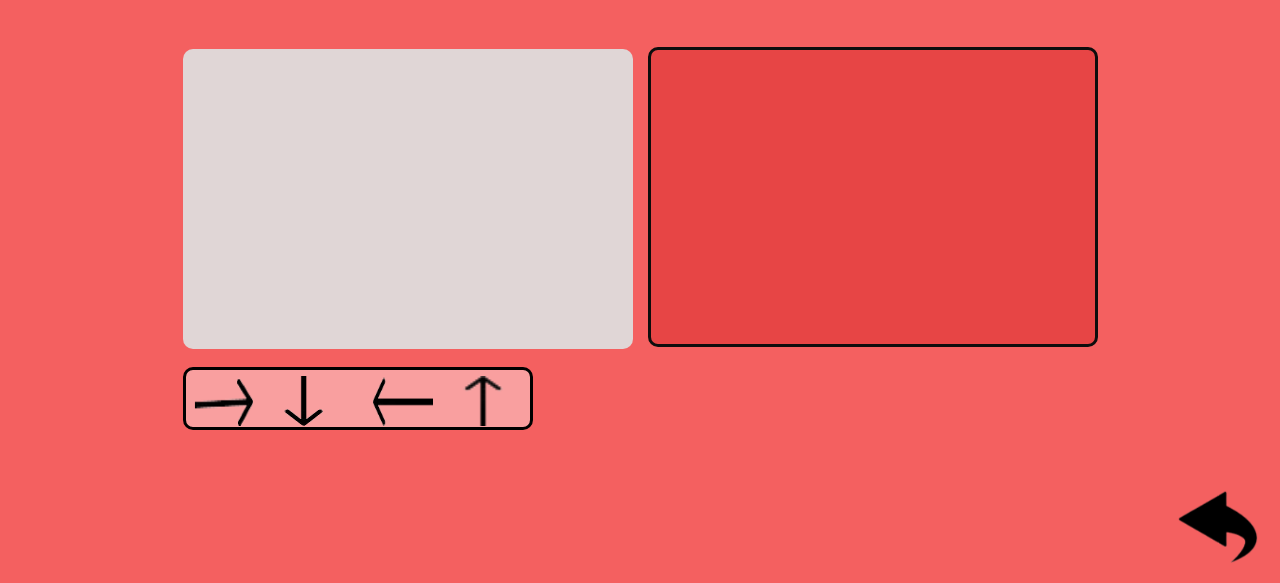
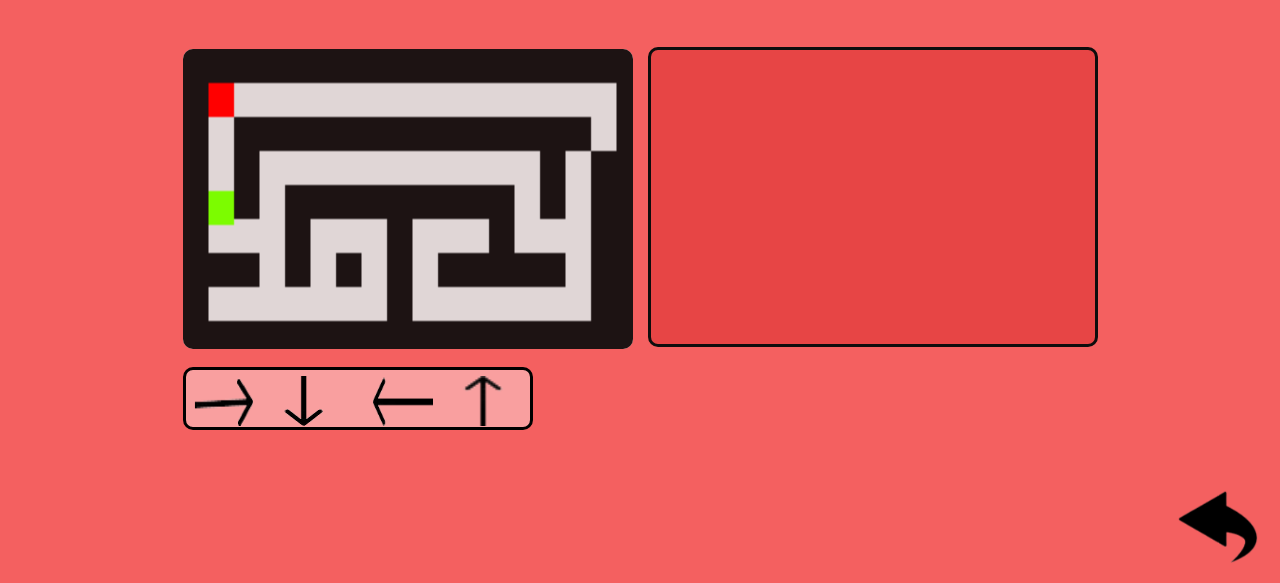
Before and after one commit to TobiasAlvz/Projeto-Rat-Maze-Game, a plain HTML site: page fase-1-snake.html in a window 1280 px wide. Shown: the part 217-800 px from the top of the page. Drawn offline with Linux system fonts and the light colour scheme; the site is published under a folder, as on GitHub Pages, so addresses that start at the root find nothing.

Commit message:
Update fase-1-snake.html

```diff
--- a/fase-1-snake.html
+++ b/fase-1-snake.html
@@ -243,6 +243,6 @@
                 };
             </script>
 
-            <script src="/js/fase-1.js"></script>
+            <script src="js/fase-1.js"></script>
         </body>
     </html>
```
